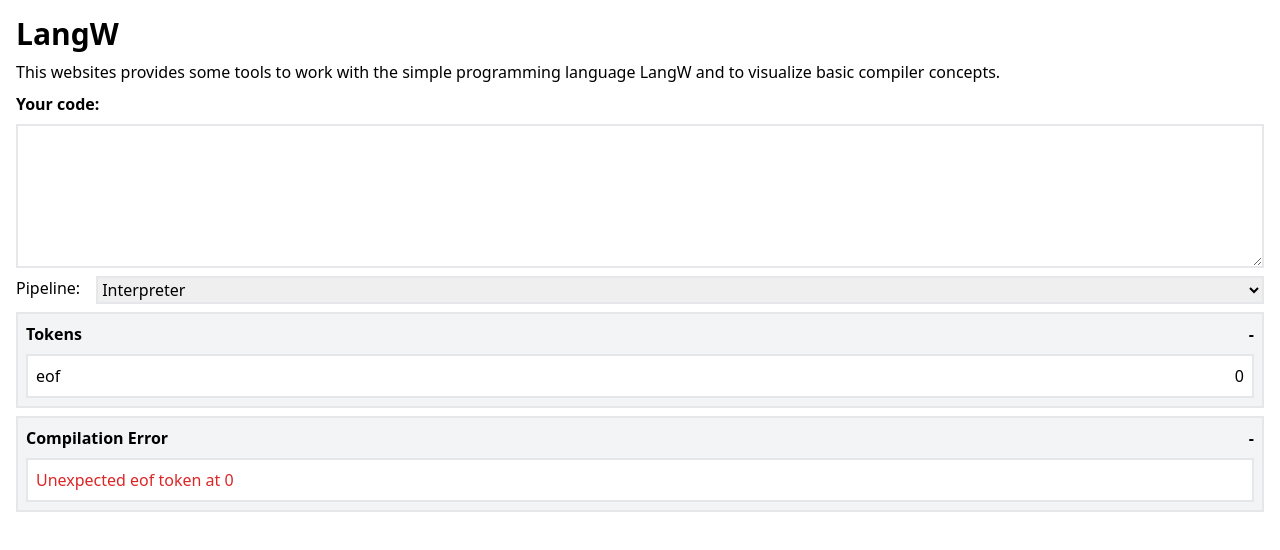
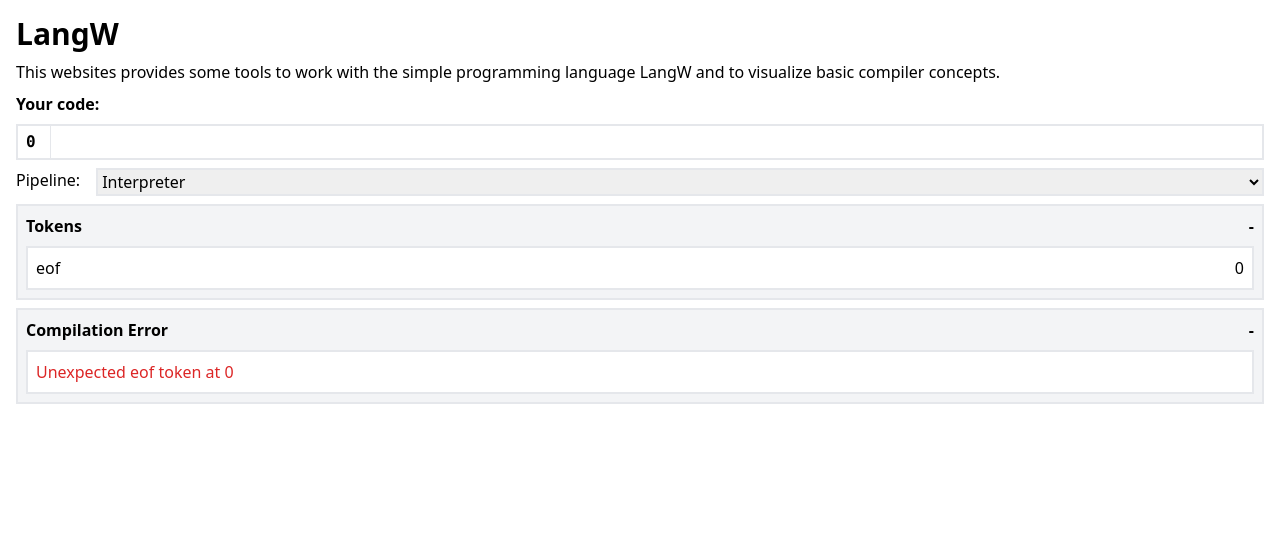
Before and after one commit to skyz1/lang-w, a React (Create React App) app: page / in a window 1280 px wide. Shown: the top 550 px of the page. Built offline with nearby package versions, Linux system fonts and the light colour scheme.

Commit message:
Improve code input

```diff
--- a/src/components/InputComponent.tsx
+++ b/src/components/InputComponent.tsx
@@ -1,7 +1,17 @@
 function InputComponent(props: { code: string, pipeline: string, inputChanged: (code: string, pipeline: string) => void }) {
     return <>
         <p className='mt-4 font-bold'>Your code:</p>
-        <textarea className='border-2 h-36' onChange={e => props.inputChanged(e.target.value, props.pipeline)} value={props.code}></textarea>
+        <div className='border-2 h-fit relative overflow-y-auto'>
+            <div className='h-fit w-full font-mono resize-none z-10 relative'>
+                {props.code.split("\n").map((line, i, arr) =>
+                    <div key={i} className={"flex flex-row " + (i < arr.length-1 ? "leading-[30px] border-b-2" : "leading-[32px]")}>
+                        <span className='pl-2 w-8 font-bold'>{i}</span>
+                        <span className='pl-1 border-l'>{line}</span>
+                    </div>
+                )}
+            </div>
+            <textarea className='text-transparent h-full w-full caret-black font-mono resize-none absolute bg-transparent pl-9 leading-[32px] absolute top-0 outline-0 z-50' onChange={e => props.inputChanged(e.target.value, props.pipeline)} value={props.code}></textarea>
+        </div>
         <div className='flex flex-row'>
             <span className='flex-none text-bold mr-4'>Pipeline: </span>
             <select className='flex-auto border-2' value={props.pipeline} onChange={e => props.inputChanged(props.code, e.target.value)}>
```
